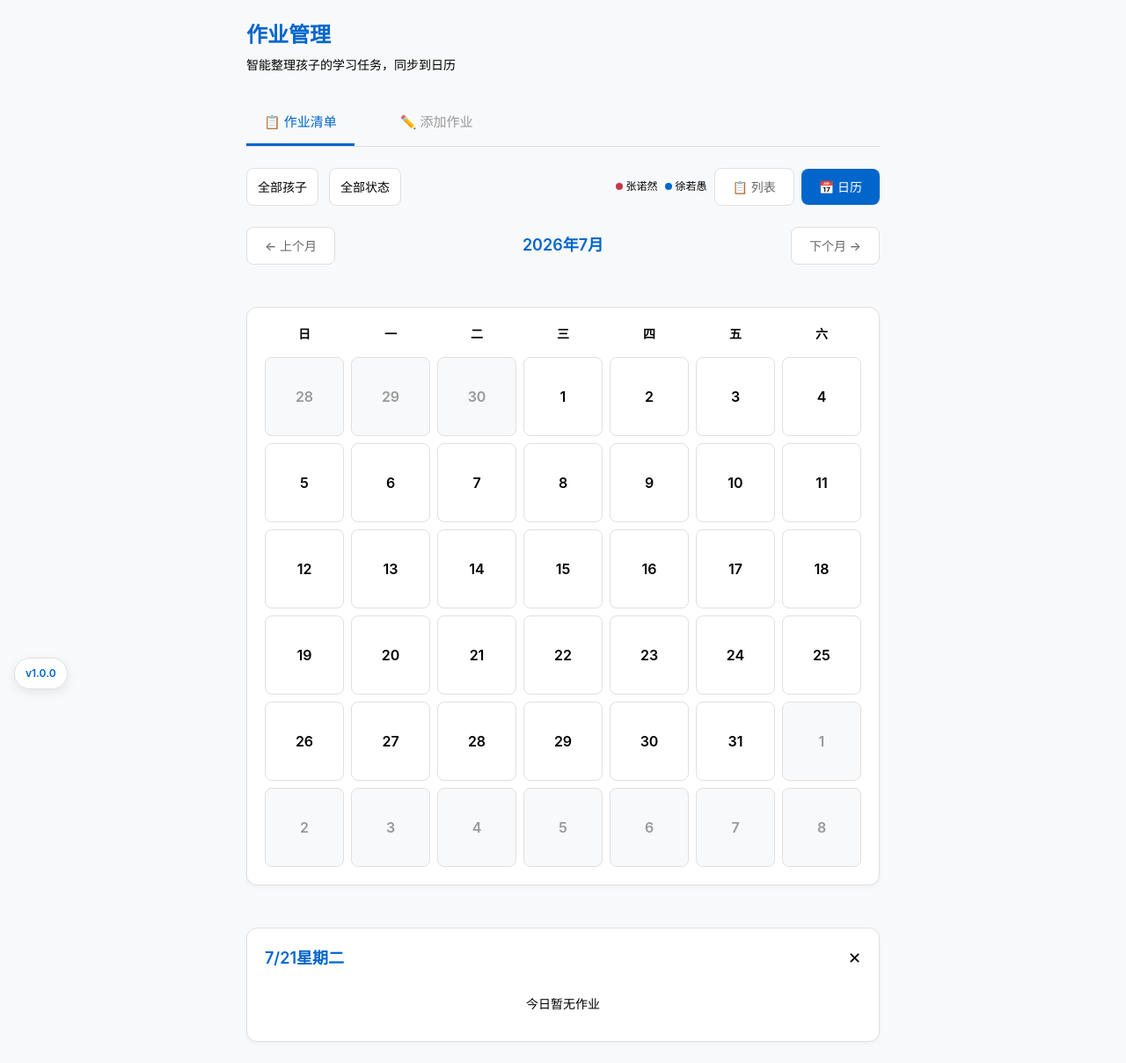
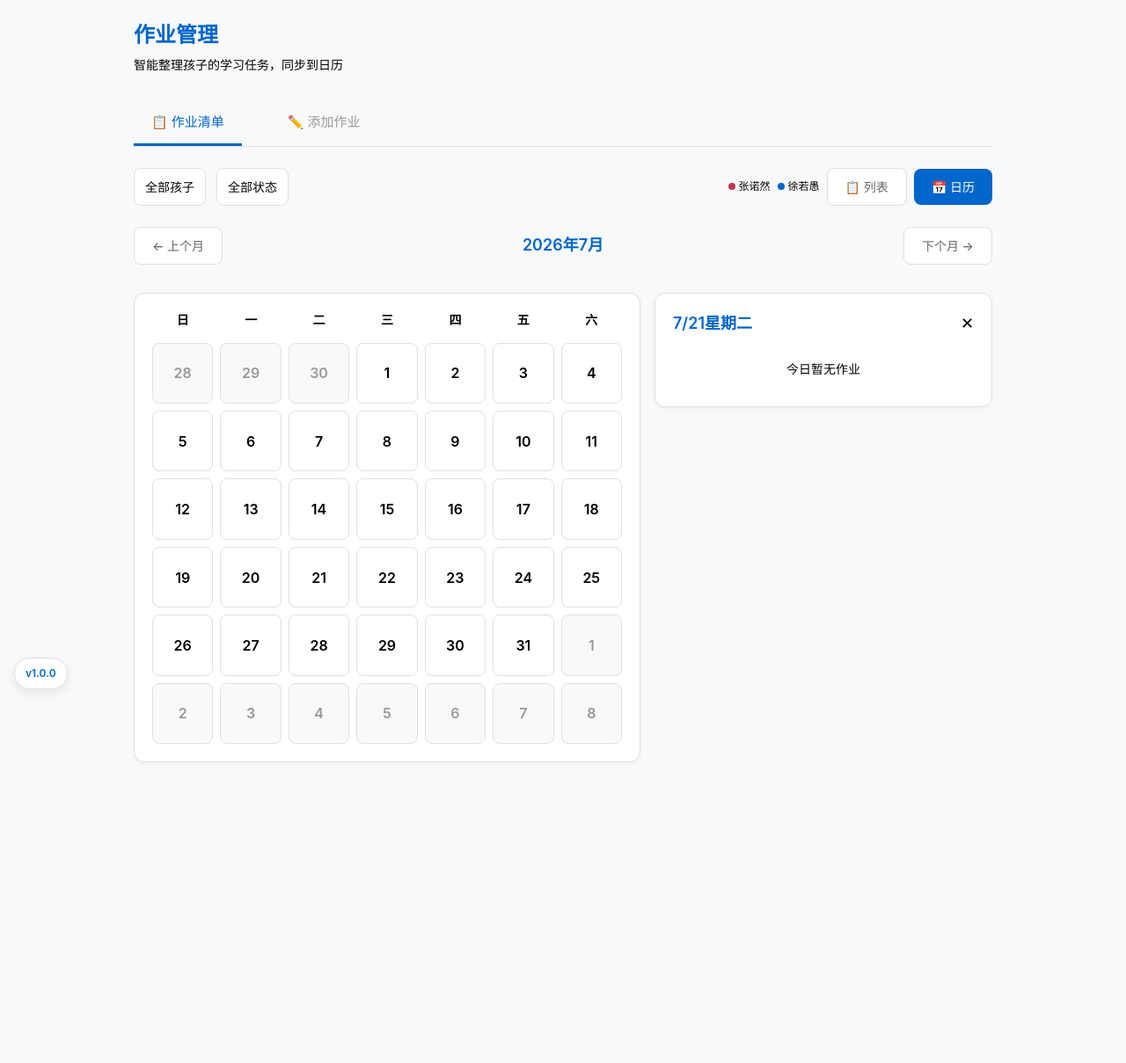
Before and after one commit to killerzhy-spec/kids-calendar, a Flask app: page / in a window 1280 px wide. Shown: the whole page at 88% size. After the commit the page ends 867 px from the top, so only its background shows below. Run offline with Flask 3, Linux system fonts and the light colour scheme; data that the repository does not hold is empty; some libraries are stand-ins or nearby versions.

Commit message:
Calendar and day-detail side-by-side; widen container to save space

```diff
--- a/templates/index.html
+++ b/templates/index.html
@@ -338,7 +338,7 @@
 </head>
 <body class="bg-philips">
 
-<div class="max-w-3xl mx-auto p-6">
+<div class="max-w-5xl mx-auto p-6">
 
   <!-- Header -->
   <div class="mb-8 flex items-start justify-between">
@@ -404,7 +404,7 @@
     </div>
 
     <!-- 日历视图 -->
-    <div id="calendar-view" class="hidden space-y-6">
+    <div id="calendar-view" class="hidden space-y-4">
       <!-- 月份导航 -->
       <div class="flex items-center justify-between">
         <button class="btn-secondary" onclick="calPrevMonth()">← 上个月</button>
@@ -412,8 +412,9 @@
         <button class="btn-secondary" onclick="calNextMonth()">下个月 →</button>
       </div>
 
-      <!-- 日历网格 -->
-      <div class="card-philips">
+      <div class="flex flex-col lg:flex-row gap-4 items-start">
+        <!-- 日历网格（左） -->
+        <div class="card-philips flex-1 w-full">
           <!-- 周标题 -->
           <div class="grid grid-cols-7 gap-2 mb-4">
             <div class="text-center font-semibold text-secondary text-sm">日</div>
@@ -428,13 +429,14 @@
           <div id="cal-grid" class="grid grid-cols-7 gap-2"></div>
         </div>
 
-      <!-- 日期详情 -->
-      <div id="cal-detail" class="hidden card-philips">
+        <!-- 日期详情（右） -->
+        <div id="cal-detail" class="hidden card-philips w-full lg:w-96 lg:flex-shrink-0">
           <div class="flex items-center justify-between mb-4">
             <h3 class="text-lg font-semibold text-primary" id="detail-date-title"></h3>
             <button onclick="closeDateDetail()" class="text-secondary hover:text-primary text-lg">✕</button>
           </div>
           <div id="detail-homework-list" class="space-y-3"></div>
+        </div>
       </div>
     </div>
 
```
Lines whose indentation alone changed are shown as unchanged.
